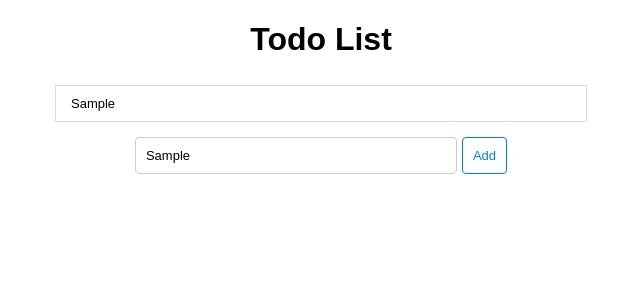
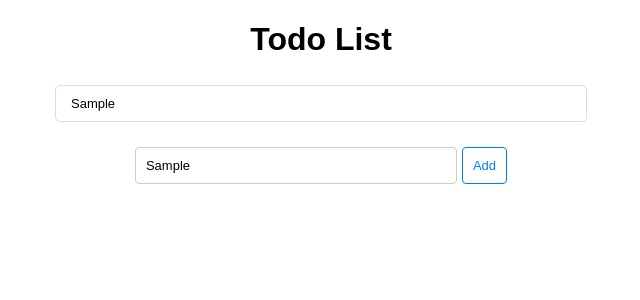
Before and after one commit to yamboni1/day12-homework-todolist, a React (Create React App) app: page / in a window 1280 px wide. Both pictures are taken after typing "Sample" into the empty fields and a click on the button "Add". Shown: the top 300 px of the page, without its empty margins (319-959 px from the left). Built offline with nearby package versions, Linux system fonts and the light colour scheme.

Commit message:
refactor: modify spacing in css

```diff
--- a/src/App.css
+++ b/src/App.css
@@ -56,7 +56,7 @@
     border: 1px solid #ccc;
     border-radius: 4px;
     font-size: 13px;
-    margin-top: 10px;
+    margin-top: 20px;
 }
 
 .item-input:hover {
@@ -71,6 +71,7 @@
 
 .todo-item {
     border: 1px gainsboro solid;
+    border-radius: 5px;
     width: 500px;
     margin: 5px;
     padding: 10px 15px;
```
